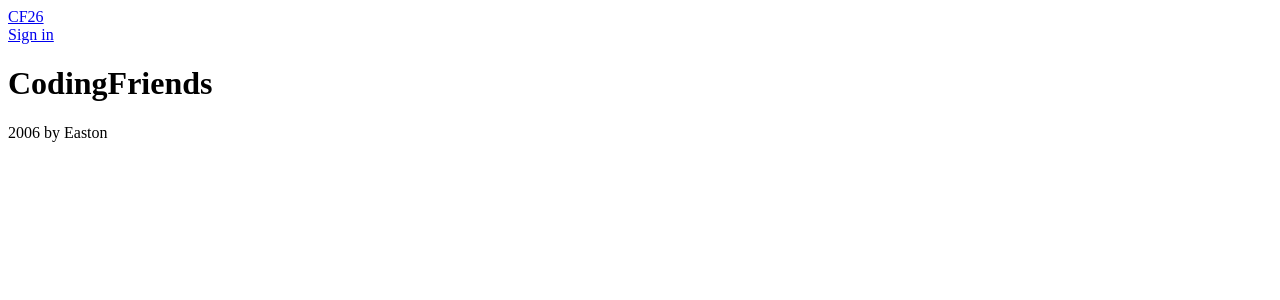
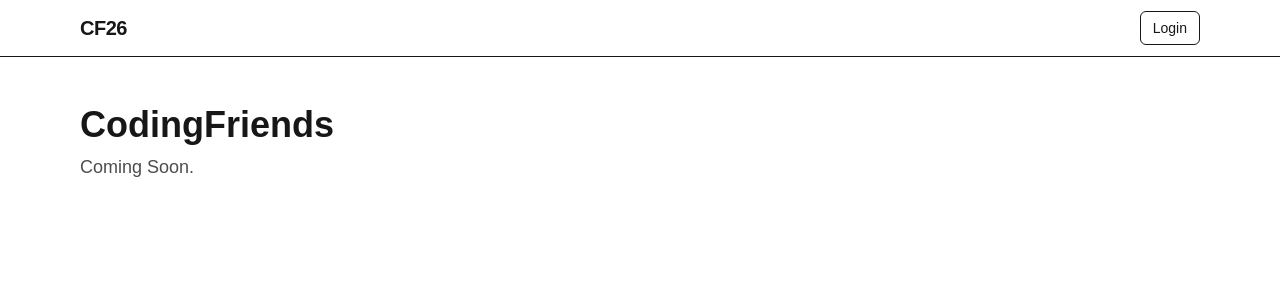
Before and after one commit to JackMountain77/cf26-alpha, a Next.js app: page / in a window 1280 px wide. Shown: the top 300 px of the page. Built offline with nearby package versions, Linux system fonts and the light colour scheme; no server answers.

Commit message:
2508122118

```diff
--- a/src/app/layout.tsx
+++ b/src/app/layout.tsx
@@ -1,23 +1,42 @@
-// 서버 컴포넌트에서
-import { getServerSession } from "next-auth";
+import type { Metadata } from "next";
 import Link from "next/link";
+import "./globals.css";
 
-export default async function RootLayout({ children }: { children: React.ReactNode }) {
-  const session = await getServerSession();
+export const metadata: Metadata = {
+  title: "CF26",
+  description: "CF26 alpha",
+};
+
+export default function RootLayout({ children }: { children: React.ReactNode }) {
   return (
     <html lang="ko">
-      <body>
-        <header className="p-4 border-b flex gap-4">
-          <Link href="/">CF26</Link>
-          <nav className="ml-auto">
-            {session?.user ? (
-              <span>Hi, {session.user.name ?? "User"} ({session.user.role})</span>
-            ) : (
-              <Link href="/signin">Sign in</Link>
-            )}
-          </nav>
+      <body className="min-h-screen bg-white text-gray-900 flex flex-col">
+        {/* Header */}
+        <header className="border-b">
+          <div className="mx-auto max-w-6xl px-4 h-14 flex items-center justify-between">
+            <Link href="/" className="font-semibold text-xl tracking-tight">
+              CF26
+            </Link>
+            <nav className="flex items-center gap-6 text-sm">
+              {/* 필요 시 메뉴 추가 */}
+              <Link href="/signin" className="rounded-md border px-3 py-1.5 hover:bg-gray-50">
+                Login
+              </Link>
+            </nav>
+          </div>
         </header>
-        {children}
+
+        {/* Main */}
+        <main className="flex-1">
+          {children}
+        </main>
+
+        {/* Footer */}
+        <footer className="border-t">
+          <div className="mx-auto max-w-6xl px-4 py-6 text-sm text-gray-500">
+            {/* 비워둠: 필요 시 회사 정보/저작권 추가 */}
+          </div>
+        </footer>
       </body>
     </html>
   );
--- a/src/app/page.tsx
+++ b/src/app/page.tsx
@@ -1,11 +1,10 @@
-// src/app/page.tsx (Tailwind 버전)
 export default function Home() {
   return (
-    <main className="min-h-screen grid place-items-center text-center p-8">
+    <section className="mx-auto max-w-6xl px-4 py-12">
       <div>
         <h1 className="text-4xl font-bold mb-2">CodingFriends</h1>
-        <p className="text-lg text-black/70">2006 by Easton</p>
+        <p className="text-lg text-black/70">Coming Soon.</p>
       </div>
-    </main>
+    </section>
   );
 }
--- a/src/app/signin/page.tsx
+++ b/src/app/signin/page.tsx
@@ -1,13 +1,12 @@
 "use client";
-
 import { signIn } from "next-auth/react";
 
 export default function SignInPage() {
   return (
     <div className="min-h-[60vh] flex items-center justify-center">
       <button
-        className="rounded-xl border px-4 py-2"
         onClick={() => signIn("google")}
+        className="rounded-xl border px-4 py-2 hover:bg-gray-50 cursor-pointer"
       >
         Sign in with Google
       </button>
```
Also changed, not shown: 1 other file (tests, documents, lock files or other folders).
